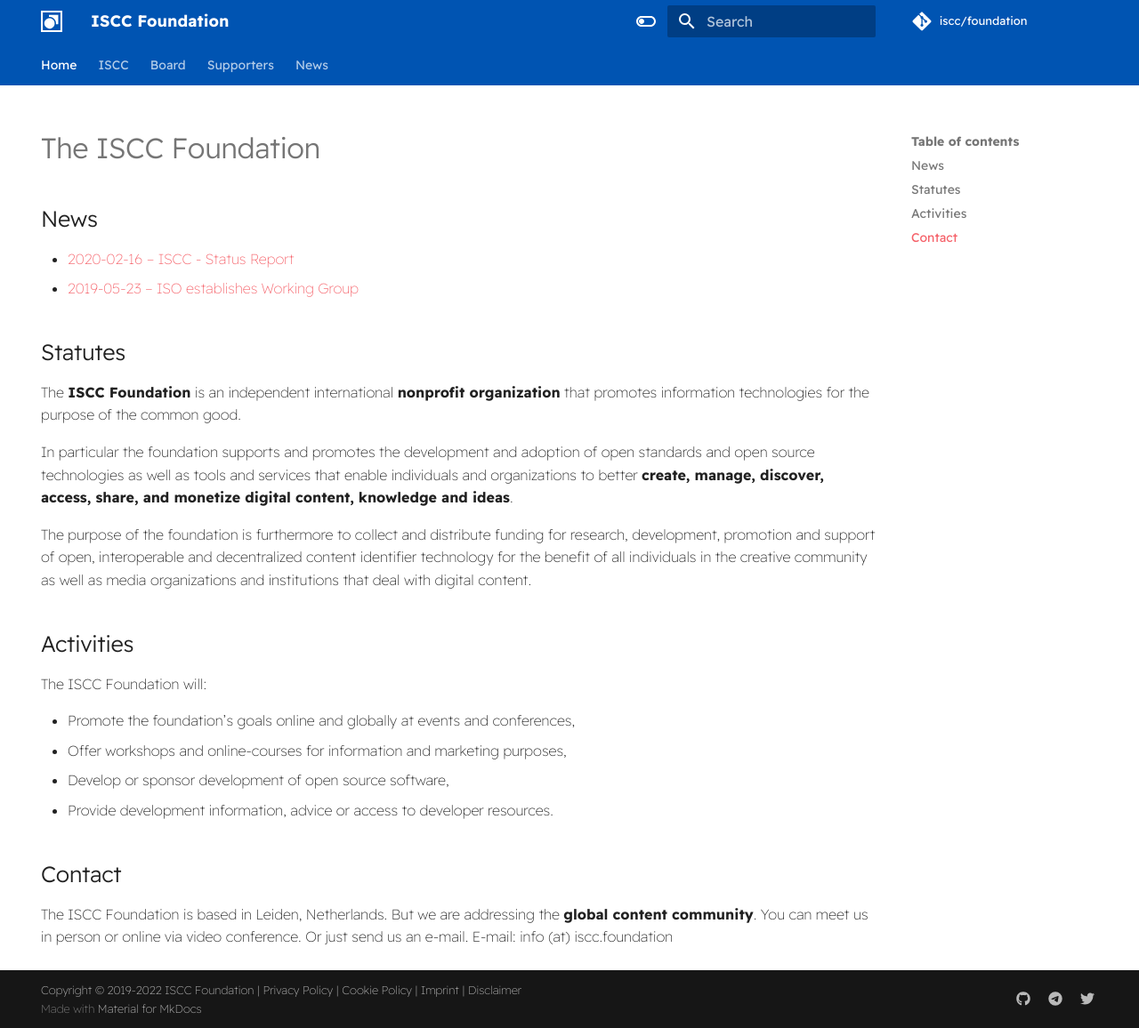
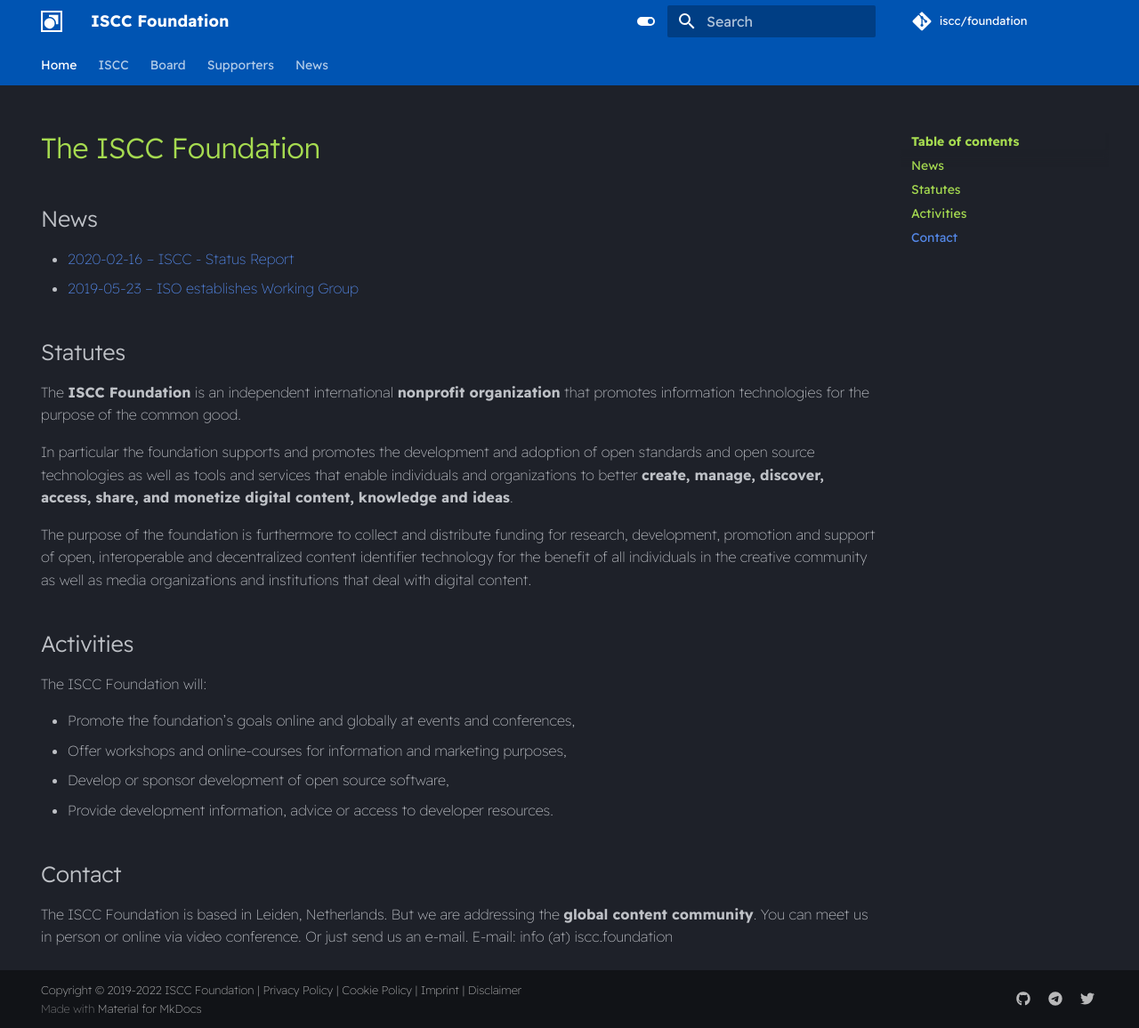
Before and after one commit to iscc/foundation, an MkDocs documentation site: the page built from docs/index.md, in a window 1280 px wide and 1156 px high. Shown: the whole window at 89% size. Built offline with MkDocs 1.6.1 and Material for MkDocs 9.7.7, drawn with Linux system fonts in a browser that asks for light colours; comment, search, counter and statistics services are not loaded.

Commit message:
Switch default theme to dark mode

```diff
--- a/mkdocs.yml
+++ b/mkdocs.yml
@@ -25,14 +25,14 @@
   favicon: images/iscc-logo-icon-black.svg
   font: false
   palette:
+    - scheme: slate
+      toggle:
+        icon: material/toggle-switch
+        name: Switch to light mode
     - scheme: default
       toggle:
         icon: material/toggle-switch-off-outline
         name: Switch to dark mode
-    - scheme: slate
-      toggle:
-        icon: material/toggle-switch
-        name: Switch to light mode
   features:
     - navigation.tracking
     - navigation.tabs
```
